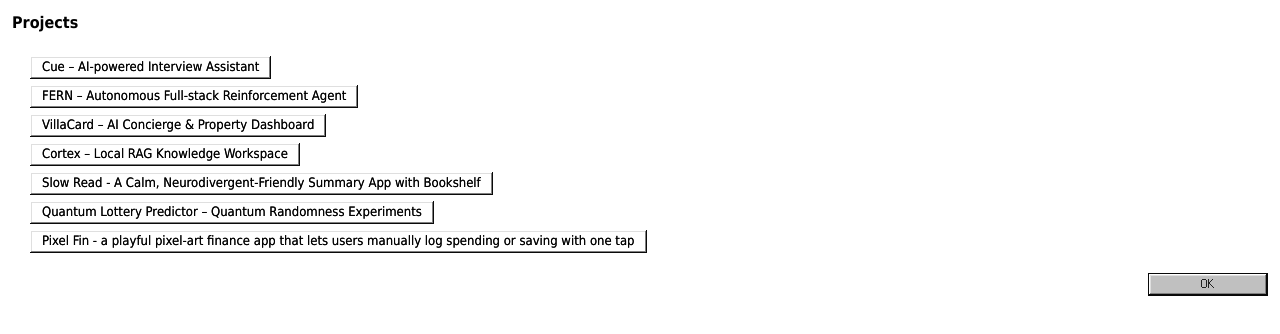
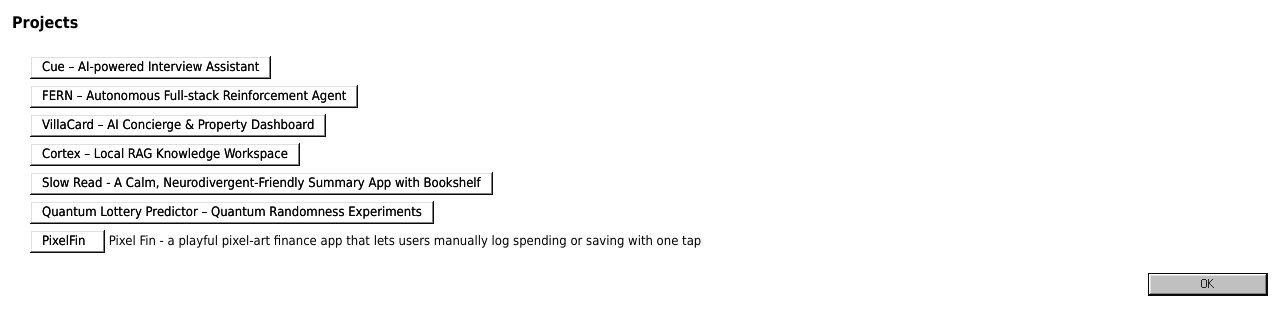
Before and after one commit to Engineernoob/taahirah-os, a website: page projects.html in a window 1280 px wide. Drawn offline with nearby package versions, Linux system fonts and the light colour scheme.

Commit message:
feat(projects): add project pages for Slow Read and Pixel Fin
Add detailed HTML pages for the Slow Read and Pixel Fin projects, including descriptions, features, and GitHub links. Update script.js to reference the new filenames without hyphens and adjust the projects.html button for consistency.

```diff
--- a/projects.html
+++ b/projects.html
@@ -73,10 +73,9 @@
         </button>
       </li>
       <li>
-        <button data-project="pixelfin">
-          Pixel Fin - a playful pixel-art finance app that lets users manually
-          log spending or saving with one tap
-        </button>
+        <button data-project="pixelfin">PixelFin</button>
+        Pixel Fin - a playful pixel-art finance app that lets users manually log
+        spending or saving with one tap
       </li>
     </ul>
     <div class="content-actions">
--- a/script.js
+++ b/script.js
@@ -124,7 +124,7 @@ WINDOW_PRESETS.quantum = {
 WINDOW_PRESETS.slowread = {
   title: "Slow Read",
   icon: "icons/projects.png",
-  file: "projects/slow-read.html",
+  file: "projects/slowread.html",
   width: 640,
   height: 520,
 };
@@ -132,7 +132,7 @@ WINDOW_PRESETS.slowread = {
 WINDOW_PRESETS.pixelfin = {
   title: "Pixel Fin",
   icon: "icons/projects.png",
-  file: "projects/pixel-fin.html",
+  file: "projects/pixelfin.html",
   width: 640,
   height: 520,
 };
```
Also changed, not shown: projects/pixelfin.html (renamed from projects/pixel-fin.html), projects/slowread.html (renamed from projects/slow-read.html).
